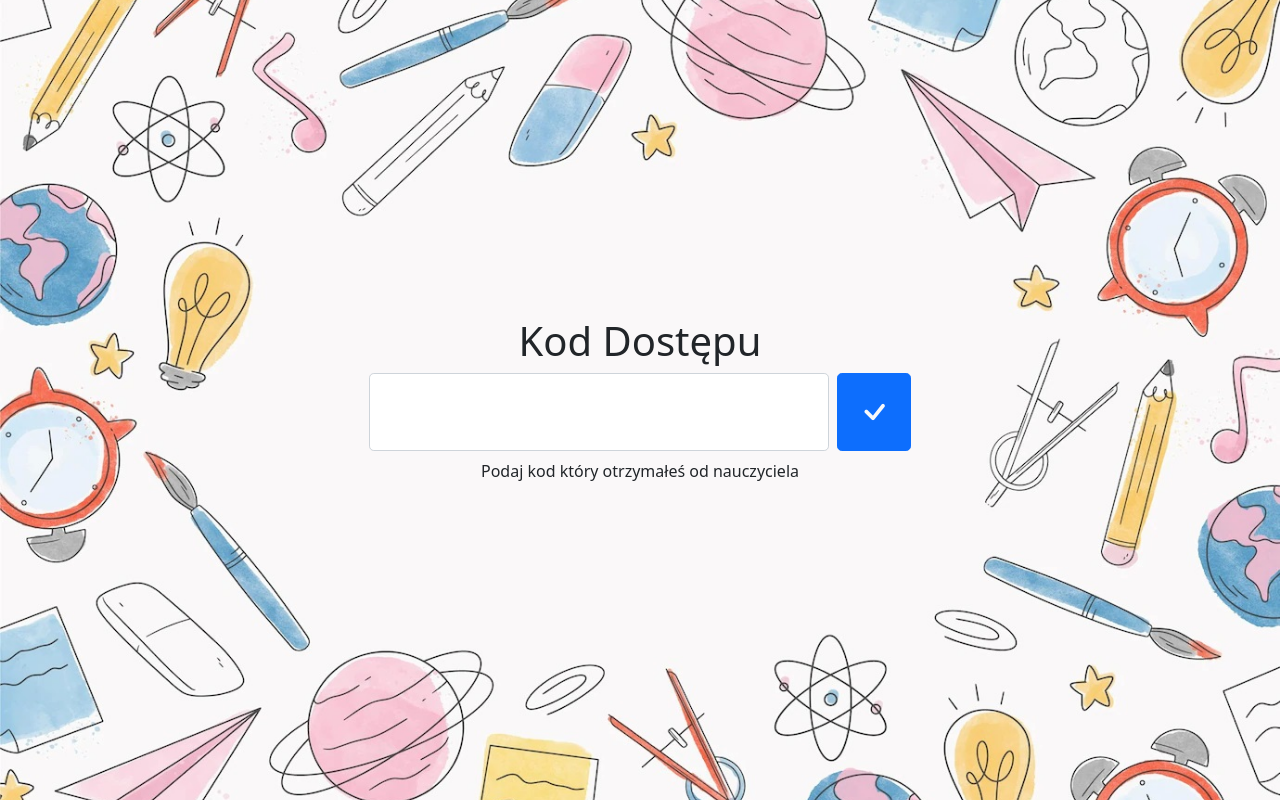
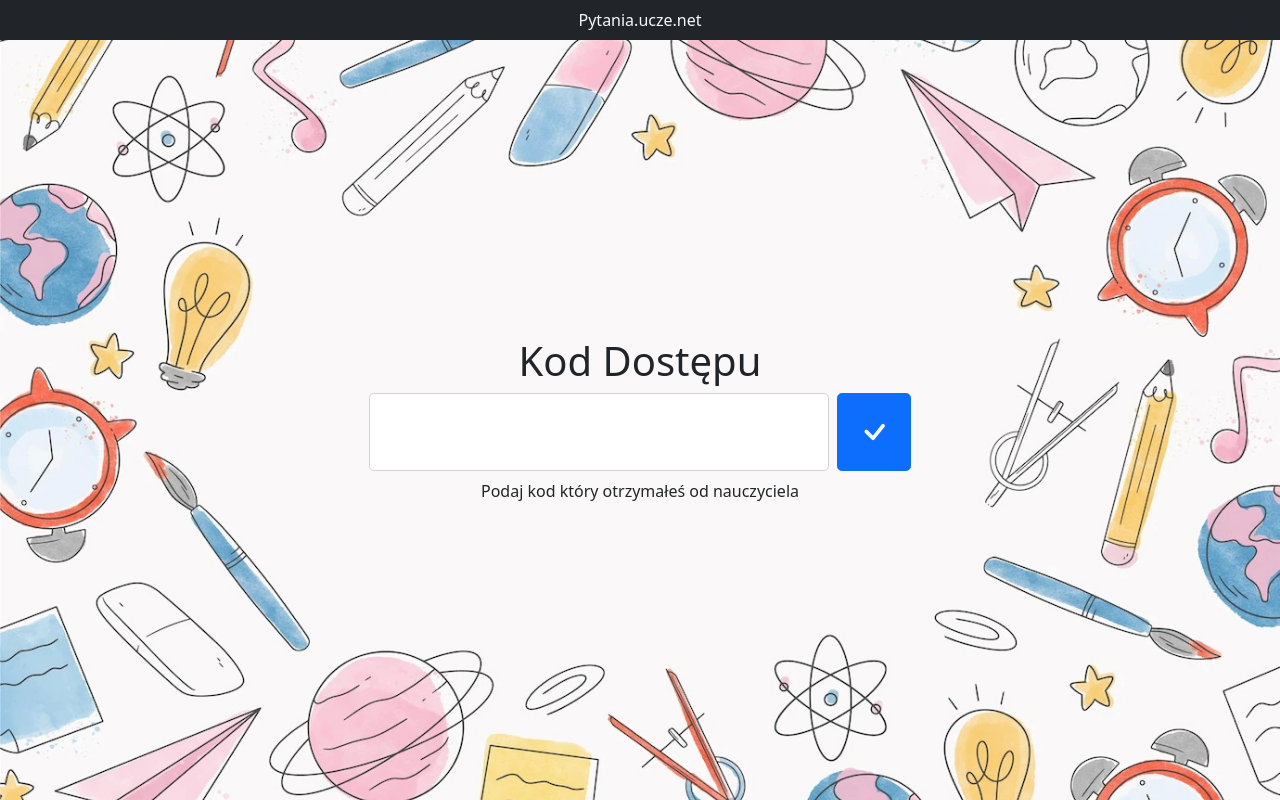
Before and after one commit to frontendypl/kreator-zadan-front, a Vue app: page /#/ in a window 1280 px wide. Built offline with nearby package versions, Linux system fonts and the light colour scheme.

Commit message:
add restart app button

```diff
--- a/src/App.vue
+++ b/src/App.vue
@@ -1,7 +1,11 @@
 <template>
   <div id="app" class="d-flex flex-column min-vh-100">
     <AppLoaderComponent v-if="appLoader" />
-<!--    <AppHeaderComponent :list="list" />-->
+    <AppHeaderComponent
+        :list="list"
+        :clearPlayerSession="clearPlayerSession"
+        :setAppLoader="setAppLoader"
+    />
     <router-view />
 
   </div>
@@ -10,11 +14,11 @@
 <script>
 import {mapState, mapGetters, mapActions} from "vuex"
 import AppLoaderComponent from "@/components/AppLoaderComponent";
-// import AppHeaderComponent from "@/components/AppHeaderComponent";
+import AppHeaderComponent from "@/components/AppHeaderComponent";
 // import axios from "axios";
 
 export default {
-  components: {AppLoaderComponent},
+  components: {AppLoaderComponent, AppHeaderComponent},
   data(){
     return {
 
@@ -27,7 +31,7 @@ export default {
     }
   },
   methods: {
-    ...mapActions(['setShortCode','getList', 'getExercise','returnPlayerSession'])
+    ...mapActions(['setShortCode','getList', 'getExercise','returnPlayerSession', 'clearPlayerSession','setAppLoader'])
   },
   watch: {
     urlShortCode: {
--- a/src/components/AppHeaderComponent.vue
+++ b/src/components/AppHeaderComponent.vue
@@ -1,7 +1,15 @@
 <template>
   <nav class=" c-AppHeaderComponent navbar bg-dark text-light">
     <div class="container-fluid d-flex justify-content-center">
-      <a class="navbar-brand text-light" href="#">{{list.name}}</a>
+      <div>
+        Pytania.ucze.net
+      </div>
+      <div v-if="list._id">
+        <a class="navbar-brand text-light" href="#">{{list.name}}</a>
+      </div>
+      <div v-if="list._id">
+        <button class="btn btn-light" @click="restartApp">Restart</button>
+      </div>
     </div>
   </nav>
 </template>
@@ -11,7 +19,21 @@ export default {
   name: 'AppHeaderComponent',
   props: {
     list: {
-      type: Object
+      type: Object,
+    },
+    clearPlayerSession: {
+      type: Function
+    },
+    setAppLoader: {
+      type: Function
+    }
+  },
+  methods: {
+    restartApp(){
+      this.setAppLoader(true)
+      this.clearPlayerSession()
+      this.$router.push({name: 'StartCodeView'})
+      window.location.reload()
     }
   }
 }
```
